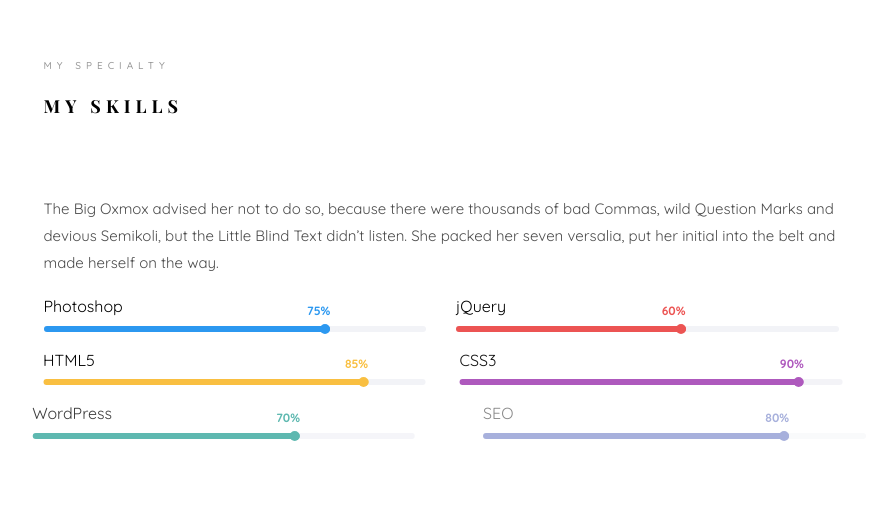
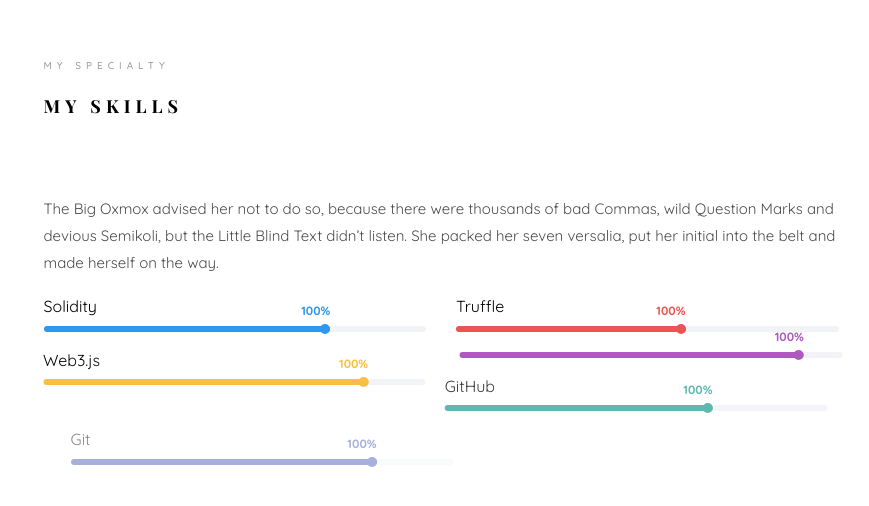
Before and after one commit to DAppProgrammer/DAppProgrammer.github.io, a plain HTML site: page index.html in a window 1280 px wide. Shown: the part 3277-3783 px from the top of the page, without its empty margins (349-1218 px from the left). Drawn offline with nearby package versions, Linux system fonts and the light colour scheme; files whose address does not match are found by name; a web font is replaced by a local one.

Commit message:
Index page changed skills section

```diff
--- a/index.html
+++ b/index.html
@@ -304,66 +304,66 @@
 						</div>
 						<div class="col-md-6 animate-box" data-animate-effect="fadeInLeft">
 							<div class="progress-wrap">
-								<h3>Photoshop</h3>
+								<h3>Solidity</h3>
 								<div class="progress">
 								 	<div class="progress-bar color-1" role="progressbar" aria-valuenow="75"
 								  	aria-valuemin="0" aria-valuemax="100" style="width:75%">
-								    <span>75%</span>
+								    <span>100%</span>
 								  	</div>
 								</div>
 							</div>
 						</div>
 						<div class="col-md-6 animate-box" data-animate-effect="fadeInRight">
 							<div class="progress-wrap">
-								<h3>jQuery</h3>
+								<h3>Truffle</h3>
 								<div class="progress">
 								 	<div class="progress-bar color-2" role="progressbar" aria-valuenow="60"
 								  	aria-valuemin="0" aria-valuemax="100" style="width:60%">
-								    <span>60%</span>
+								    <span>100%</span>
 								  	</div>
 								</div>
 							</div>
 						</div>
 						<div class="col-md-6 animate-box" data-animate-effect="fadeInLeft">
 							<div class="progress-wrap">
-								<h3>HTML5</h3>
+								<h3>Web3.js</h3>
 								<div class="progress">
 								 	<div class="progress-bar color-3" role="progressbar" aria-valuenow="85"
 								  	aria-valuemin="0" aria-valuemax="100" style="width:85%">
-								    <span>85%</span>
+								    <span>100%</span>
 								  	</div>
 								</div>
 							</div>
 						</div>
 						<div class="col-md-6 animate-box" data-animate-effect="fadeInRight">
 							<div class="progress-wrap">
-								<h3>CSS3</h3>
+								<h3><ReactJS/h3>
 								<div class="progress">
 								 	<div class="progress-bar color-4" role="progressbar" aria-valuenow="90"
 								  	aria-valuemin="0" aria-valuemax="100" style="width:90%">
-								    <span>90%</span>
+								    <span>100%</span>
 								  	</div>
 								</div>
 							</div>
 						</div>
 						<div class="col-md-6 animate-box" data-animate-effect="fadeInLeft">
 							<div class="progress-wrap">
-								<h3>WordPress</h3>
+								<h3>GitHub</h3>
 								<div class="progress">
 								 	<div class="progress-bar color-5" role="progressbar" aria-valuenow="70"
 								  	aria-valuemin="0" aria-valuemax="100" style="width:70%">
-								    <span>70%</span>
+								    <span>100%</span>
 								  	</div>
 								</div>
 							</div>
 						</div>
 						<div class="col-md-6 animate-box" data-animate-effect="fadeInRight">
 							<div class="progress-wrap">
-								<h3>SEO</h3>
+								<h3>Git</h3>
 								<div class="progress">
 								 	<div class="progress-bar color-6" role="progressbar" aria-valuenow="80"
 								  	aria-valuemin="0" aria-valuemax="100" style="width:80%">
-								    <span>80%</span>
+								    <span>100%</span>
 								  	</div>
 								</div>
 							</div>
```
